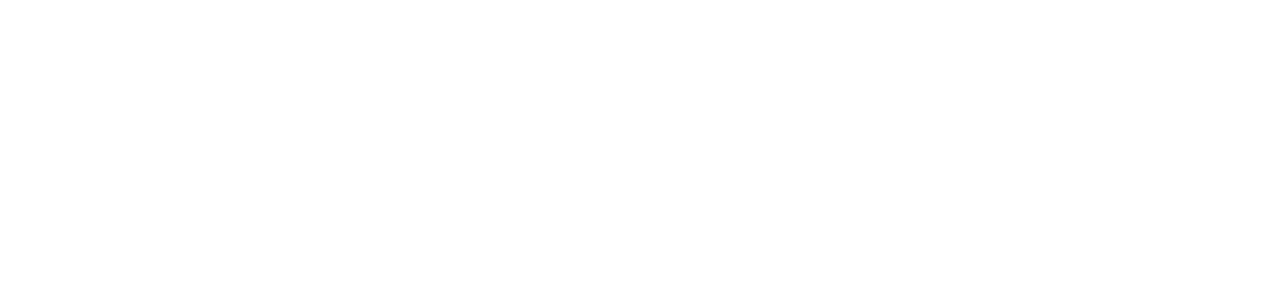
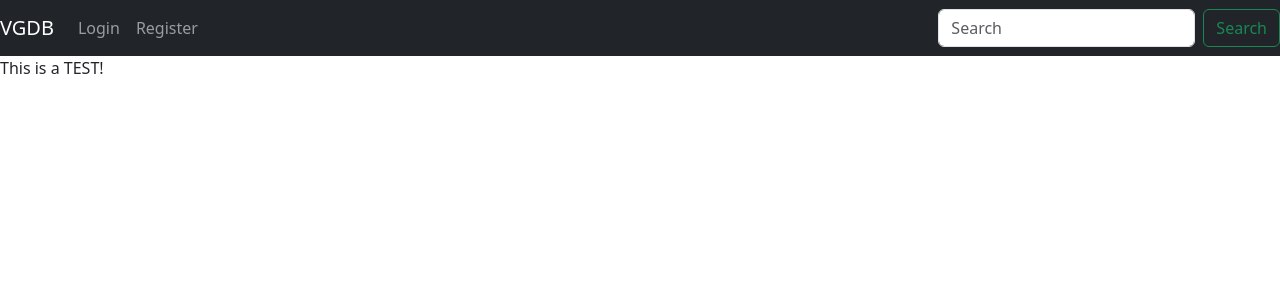
Before and after one commit to nagmil2077/videogame-database, a React (Create React App) app in the folder frontend/: page / in a window 1280 px wide. Shown: the top 300 px of the page. Built offline with nearby package versions, Linux system fonts and the light colour scheme.

Commit message:
Create website Header

```diff
--- a/frontend/package.json
+++ b/frontend/package.json
@@ -9,6 +9,7 @@
     "bootstrap": "^5.3.3",
     "http-proxy-middleware": "^3.0.0",
     "react": "^18.3.1",
+    "react-bootstrap": "^2.10.2",
     "react-dom": "^18.3.1",
     "react-router-dom": "^6.23.1",
     "react-scripts": "5.0.1",
--- a/frontend/public/index.html
+++ b/frontend/public/index.html
@@ -24,7 +24,7 @@
       work correctly both with client-side routing and a non-root public URL.
       Learn how to configure a non-root public URL by running `npm run build`.
     -->
-    <title>React App</title>
+    <title>VGDB</title>
   </head>
   <body>
     <noscript>You need to enable JavaScript to run this app.</noscript>
--- a/frontend/src/Pages/Header/Header.jsx
+++ b/frontend/src/Pages/Header/Header.jsx
@@ -1,5 +1,32 @@
+import React from 'react';
+import { Outlet } from "react-router-dom";
+import { Navbar, Nav, Form, FormControl, Button } from 'react-bootstrap';
+
 const Header = () => {
-
+    return (
+        <div className="Header">
+            <Navbar bg="dark" variant="dark" expand="lg">
+                <Navbar.Brand href="#">VGDB</Navbar.Brand>
+                <Navbar.Toggle aria-controls="basic-navbar-nav" />
+                <Navbar.Collapse id="basic-navbar-nav">
+                    <Nav className="me-auto">
+                        <Nav.Link href="#login">Login</Nav.Link>
+                        <Nav.Link href="#register">Register</Nav.Link>
+                    </Nav>
+                    <Form className="d-flex">
+                        <FormControl
+                            type="search"
+                            placeholder="Search"
+                            className="me-2"
+                            aria-label="Search"
+                        />
+                        <Button variant="outline-success">Search</Button>
+                    </Form>
+                </Navbar.Collapse>
+            </Navbar>
+            <Outlet />
+        </div>
+    );
 }
 
 export default Header;
--- a/frontend/src/Pages/MainPage.jsx
+++ b/frontend/src/Pages/MainPage.jsx
@@ -1,5 +1,10 @@
 const MainPage = () => {
 
+    return (
+        <div>
+            This is a TEST!
+        </div>
+    )
 }
 
 export default MainPage;
```
Also changed, not shown: 1 other file (tests, documents, lock files or other folders).
